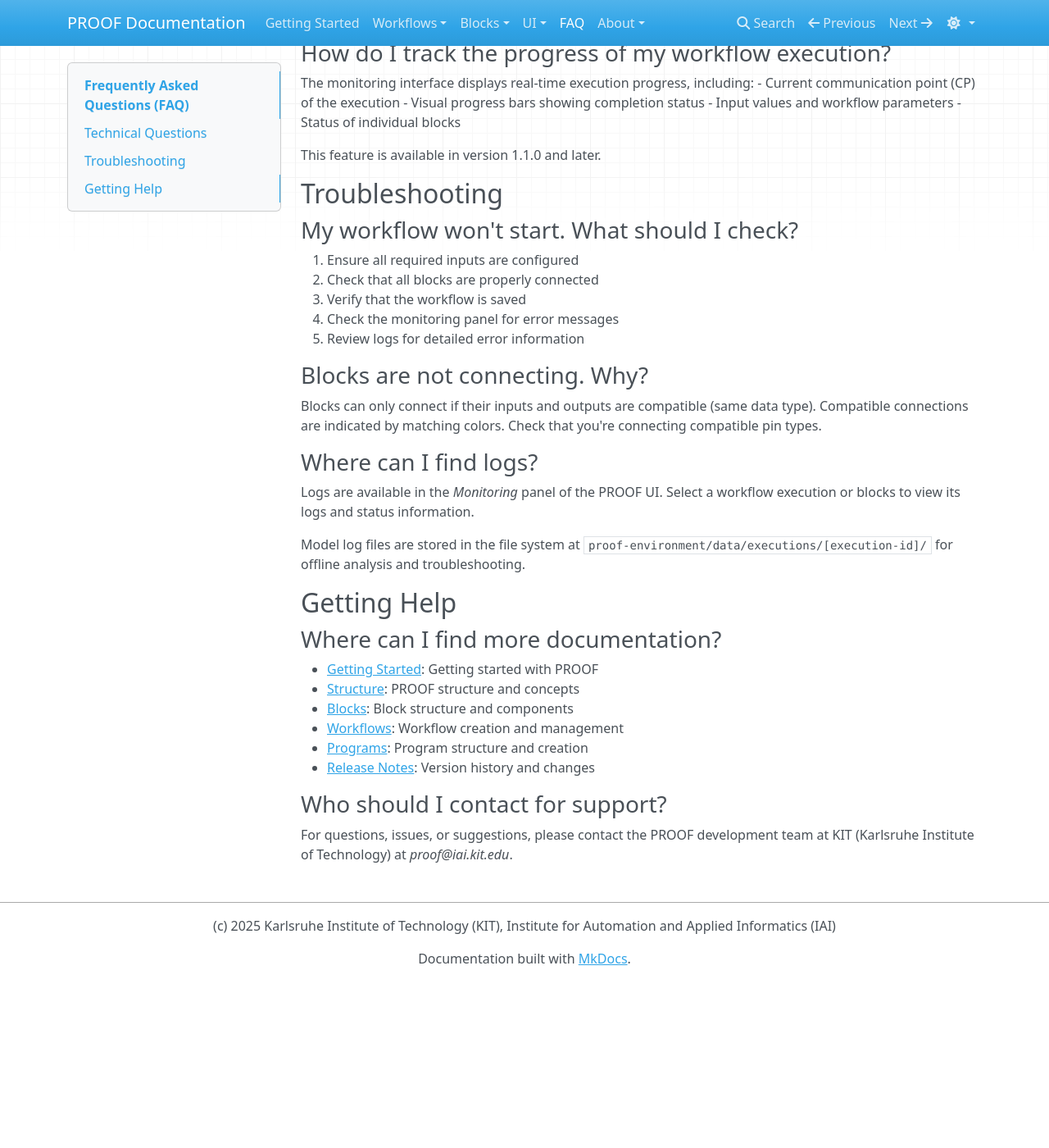
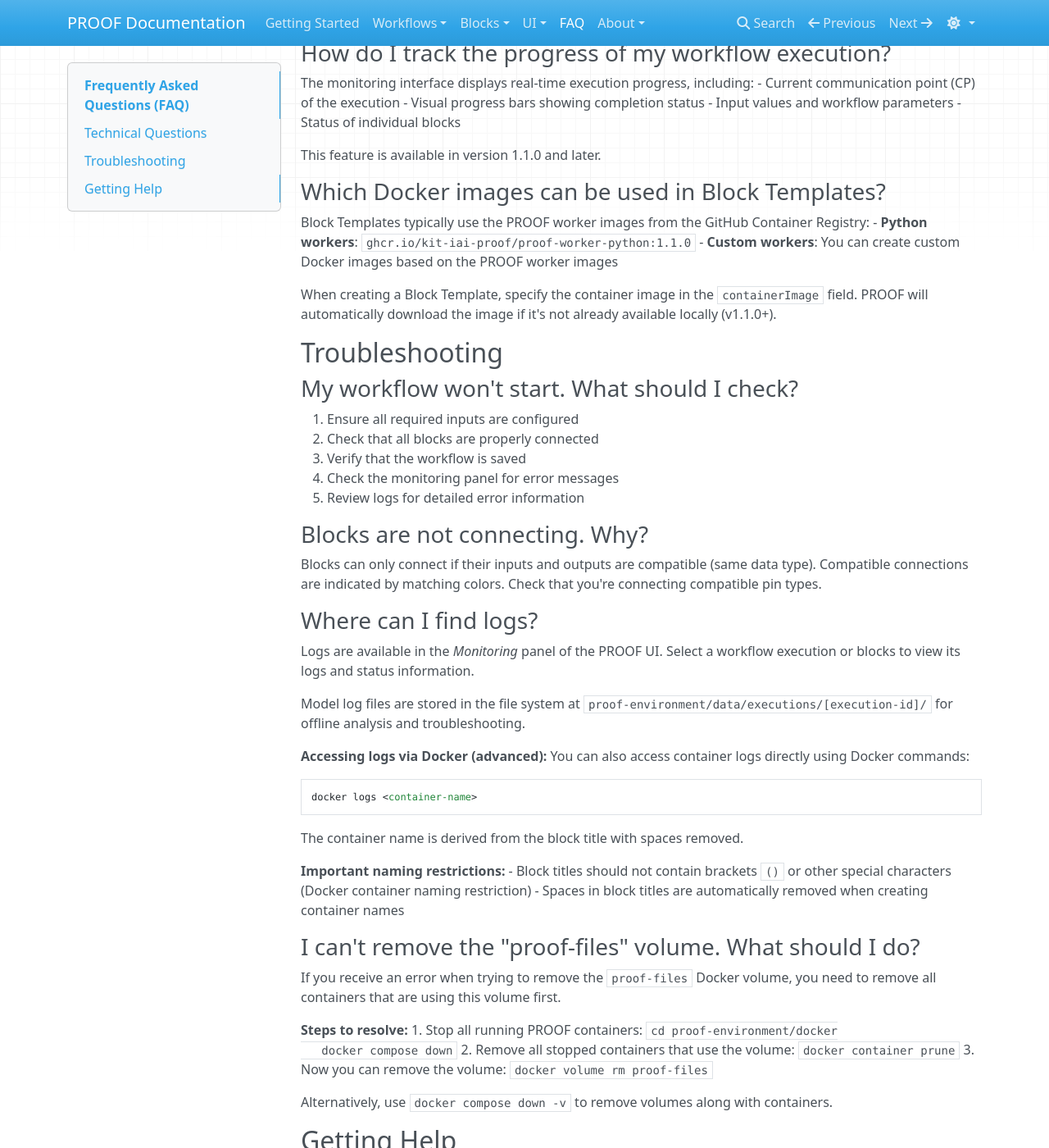
Before and after one commit to KIT-IAI-PROOF/kit-iai-proof.github.io, an MkDocs documentation site: the page built from docs/faq.md, in a window 1280 px wide and 1400 px high, scrolled down 538 px. Shown: the whole window at 82% size. Built offline with MkDocs 1.6.1, drawn with Linux system fonts in a browser that asks for light colours; nearby versions of some CDN libraries; before the commit the page ends 1735 px from its top, so only the background shows below that.

Commit message:
docs: add question "Which Docker images can be used in Block Templates?"

````diff
--- a/docs/faq.md
+++ b/docs/faq.md
@@ -26,6 +26,13 @@
 
 This feature is available in version 1.1.0 and later.
 
+### Which Docker images can be used in Block Templates?
+Block Templates typically use the PROOF worker images from the GitHub Container Registry:
+- **Python workers**: `ghcr.io/kit-iai-proof/proof-worker-python:1.1.0`
+- **Custom workers**: You can create custom Docker images based on the PROOF worker images
+
+When creating a Block Template, specify the container image in the `containerImage` field. PROOF will automatically download the image if it's not already available locally (v1.1.0+).
+
 ## Troubleshooting
 
 ### My workflow won't start. What should I check?
@@ -43,6 +50,37 @@
 
 Model log files are stored in the file system at `proof-environment/data/executions/[execution-id]/` for offline analysis and troubleshooting.
 
+**Accessing logs via Docker (advanced):**
+You can also access container logs directly using Docker commands:
+```
+docker logs <container-name>
+```
+The container name is derived from the block title with spaces removed.
+
+**Important naming restrictions:**
+- Block titles should not contain brackets `()` or other special characters (Docker container naming restriction)
+- Spaces in block titles are automatically removed when creating container names
+
+### I can't remove the "proof-files" volume. What should I do?
+If you receive an error when trying to remove the `proof-files` Docker volume, you need to remove all containers that are using this volume first.
+
+**Steps to resolve:**
+1. Stop all running PROOF containers:
+   ```
+   cd proof-environment/docker
+   docker compose down
+   ```
+2. Remove all stopped containers that use the volume:
+   ```
+   docker container prune
+   ```
+3. Now you can remove the volume:
+   ```
+   docker volume rm proof-files
+   ```
+
+Alternatively, use `docker compose down -v` to remove volumes along with containers.
+
 ## Getting Help
 
 ### Where can I find more documentation?
````
